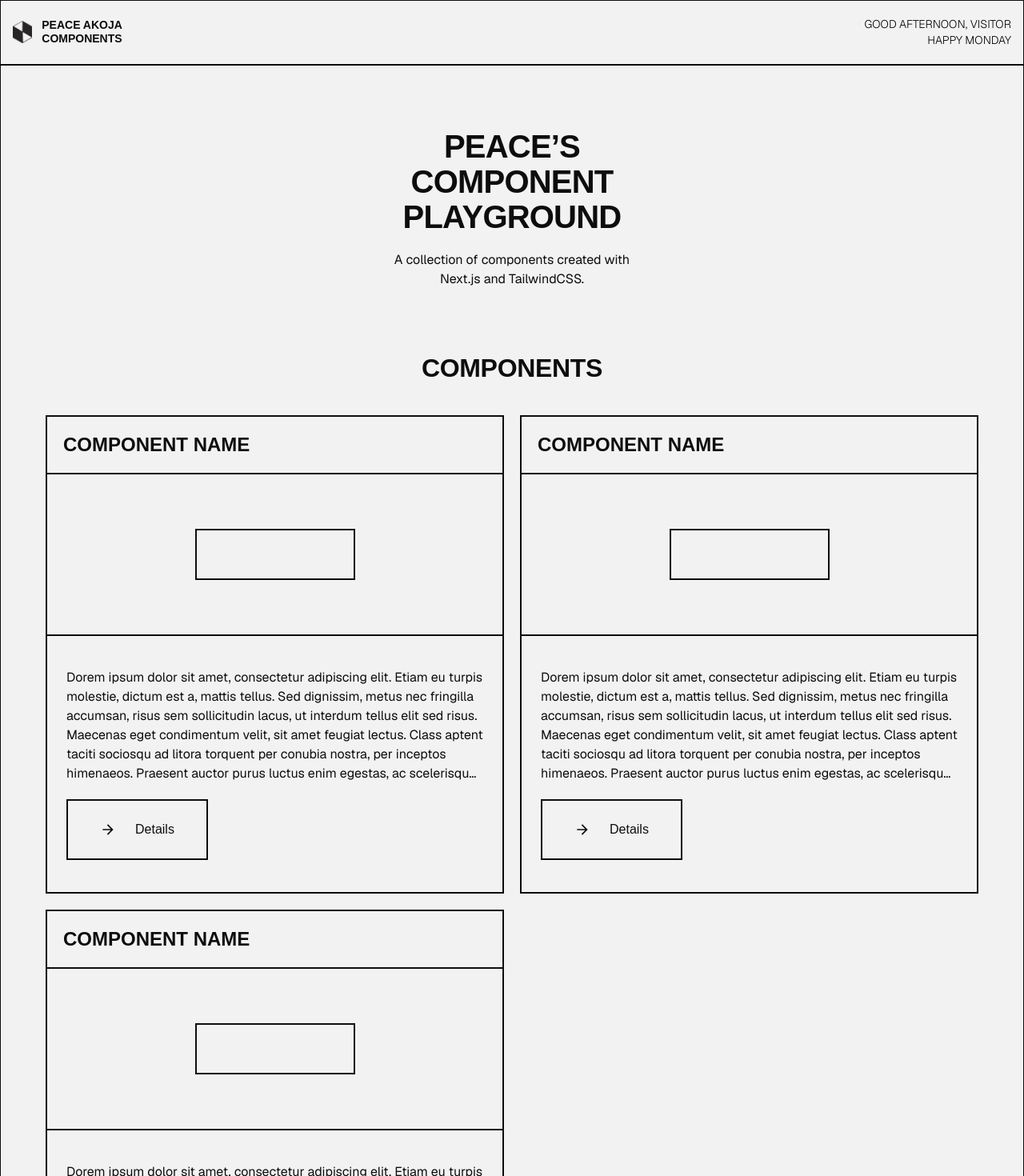
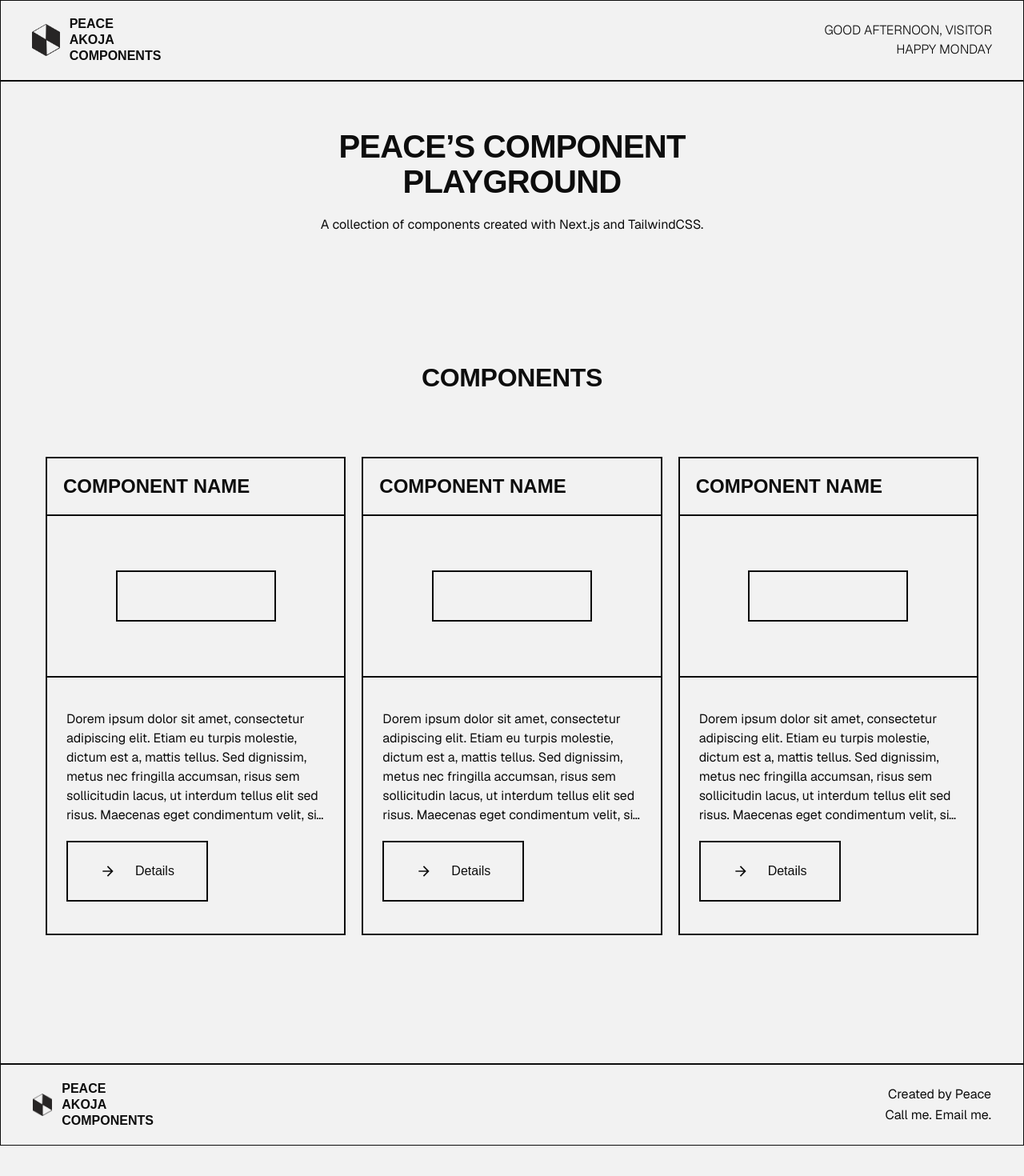
Before and after one commit to BluTargaryan/peace-akoja-components, a Next.js app: page / in a window 1280 px wide. Shown: the top 1470 px of the page at 80% size. After the commit the page ends 1432 px from the top, so only its background shows below. Built offline with nearby package versions, Linux system fonts and the light colour scheme; a web font is replaced by a local one.

Commit message:
chore: xl responsiveness feat: double click overlay for code module

```diff
--- a/app/[componentId]/page.tsx
+++ b/app/[componentId]/page.tsx
@@ -12,13 +12,13 @@ export default function ComponentDetailPage() {
       " />
 </div>
 
-<h1 className="mb-10 ourMaxWidth">
+<h1 className="mb-10 ourMaxWidth xl:mb-20">
 Component Name
 </h1>
 
-<div className="ourMaxWidth flex flex-col gap-5">
+<div className="ourMaxWidth flex flex-col gap-5 xl:gap-10">
 
-<div className="w-full h-50 flex items-center justify-center border-2 border-text ">
+<div className="w-full h-50 flex items-center justify-center border-2 border-text xl:h-100">
 <div className='w-50 h-16 border-2 border-text'/>
 </div>
 
--- a/app/components/atoms/CodeModule.tsx
+++ b/app/components/atoms/CodeModule.tsx
@@ -2,11 +2,22 @@
 
 import React, { useState } from 'react'
 import Button from './Button'
-import { MdOutlineContentCopy } from 'react-icons/md'
+import { MdClose, MdOutlineContentCopy } from 'react-icons/md'
 
 const CodeModule = () => {
   const [copied, setCopied] = useState(false)
+  const [isOverlayOpen, setIsOverlayOpen] = useState(false)
   const codeSnippet = `
+function greet(name) {
+  return "Hello, " + name + "!";
+}
+
+console.log(greet("World")); // Hello, World!
+function greet(name) {
+  return "Hello, " + name + "!";
+}
+
+console.log(greet("World")); // Hello, World!
 function greet(name) {
   return "Hello, " + name + "!";
 }
@@ -22,7 +33,10 @@ console.log(greet("World")); // Hello, World!
 
   return (
     <div className='flex flex-col'>
-    <div className='w-full h-100 p-10 bg-text text-background overflow-y-scroll'>
+    <div
+      className='w-full h-100 p-10 bg-text text-background overflow-y-scroll'
+      onDoubleClick={() => setIsOverlayOpen(true)}
+    >
         <pre className='w-full text-wrap'>
 {codeSnippet}
         </pre>
@@ -33,6 +47,44 @@ console.log(greet("World")); // Hello, World!
     className='px-10 py-6'
     onClick={handleCopy}
     />
+
+    {isOverlayOpen && (
+      <div
+        className='fixed inset-0 z-50 bg-text/70 p-4 md:p-10'
+        onClick={() => setIsOverlayOpen(false)}
+      >
+        <div
+          className='mx-auto flex h-full w-full max-w-5xl flex-col border-2 border-text bg-background p-6'
+          onClick={(event) => event.stopPropagation()}
+        >
+          <div className='mb-4 flex justify-end gap-4'>
+            <Button
+              content={
+                <>
+                  <span>{copied ? "Copied!" : "Copy to clipboard"}</span>
+                  <MdOutlineContentCopy />
+                </>
+              }
+              className='px-6 py-3'
+              onClick={handleCopy}
+            />
+            <Button
+              content={
+                <>
+                  <span>Close</span>
+                  <MdClose />
+                </>
+              }
+              className='px-6 py-3'
+              onClick={() => setIsOverlayOpen(false)}
+            />
+          </div>
+          <div className='h-full overflow-y-auto bg-text p-6 text-background'>
+            <pre className='w-full text-wrap'>{codeSnippet}</pre>
+          </div>
+        </div>
+      </div>
+    )}
     </div>
   )
 }
--- a/app/components/atoms/greetingModule.tsx
+++ b/app/components/atoms/greetingModule.tsx
@@ -59,6 +59,7 @@ const GreetingModule = () => {
   return (
     <div className='flex flex-col text-right font-light text-xs uppercase cursor-pointer
     md:text-sm
+    xl:text-base
     '>
       <span
         className='text-text hover:text-accent transition-all duration-300'
--- a/app/components/sections/Footer.tsx
+++ b/app/components/sections/Footer.tsx
@@ -5,16 +5,20 @@ import logo from '@/public/logo.png'
 
 const Footer = () => {
   return (
-    <footer className='w-full flex justify-between items-center px-4 py-5 border-t-2 border-text'>
+    <footer className='w-full flex justify-between items-center px-4 py-5 border-t-2 border-text
+    md:px-10
+    '>
          <Link href="/" className='flex items-center gap-3'>
                 <Image src={logo} alt="Peace Akoja Components logo" width={100} height={100}  className='h-7 w-auto' />
                 <span className='w-28 text-wrap text-xs uppercase font-semibold font-funnel-display leading-tight
                 md:text-sm md:leading-tighter
+                xl:text-base
                 '>Peace Akoja Components</span>
                 </Link>
 
                 <div className='flex flex-col text-right items-end text-xs gap-0.5
                 md:text-sm
+                xl:text-base
                 '>
                     <a href="https://peaceakoja-portfolio-v2.vercel.app/" target='_blank' className='text-text hover:text-accent transition-all duration-300'>Created by Peace</a>
                     <span className='text-text flex gap-1'>
--- a/app/components/sections/Nav.tsx
+++ b/app/components/sections/Nav.tsx
@@ -5,11 +5,14 @@ import GreetingModule from '../atoms/greetingModule'
 
 const Nav = () => {
   return (
-    <nav className='absolute top-0 left-0 w-full flex justify-between items-center px-4 py-5 border-b-2 border-text'>
+    <nav className='absolute top-0 left-0 w-full flex justify-between items-center px-4 py-5 border-b-2 border-text
+    md:px-10
+    '>
                 <Link href="/" className='flex items-center gap-3'>
-                <Image src={logo} alt="Peace Akoja Components logo" width={100} height={100}  className='h-7 w-auto' />
+                <Image src={logo} alt="Peace Akoja Components logo" width={100} height={100}  className='h-7 w-auto xl:h-10' />
                 <span className='w-28 text-wrap text-xs uppercase font-semibold font-funnel-display leading-tight
                 md:text-sm md:leading-tighter
+                xl:text-base
                 '>Peace Akoja Components</span>
                 </Link>
 
--- a/app/globals.css
+++ b/app/globals.css
@@ -116,6 +116,9 @@ body {
     h3 { font-size: 32px; }
     h4 { font-size: 24px; }
     p{ font-size: 24px; }
+    main{
+      padding: 240px 0;
+    }
   }
 
   .text-func {
@@ -125,6 +128,6 @@ body {
   .ourMaxWidth {
     max-width: 1144px;
     width: 100%;
-    margin:0;
+    margin-inline: auto;
   }
 }
--- a/app/page.tsx
+++ b/app/page.tsx
@@ -5,17 +5,17 @@ export default function Home() {
   return (
     <main>
       <div className="flex flex-col gap-5 text-center w-72 mx-auto mb-20
-      md:w-80
+      md:w-80 xl:w-[512px] xl:mb-40
       ">
         <h1>PEACE’S COMPONENT Playground</h1>
         <p>A collection of components created with Next.js and TailwindCSS.</p>
       </div>
 
-      <section className="flex flex-col gap-10 ourMaxWidth items-center">
+      <section className="flex flex-col gap-10 ourMaxWidth items-center xl:gap-20">
 <h2>Components</h2>
 
 <ul className="grid grid-cols-1 gap-5 px-4 w-full
-md:grid-cols-2
+md:grid-cols-2 xl:grid-cols-3
 ">
 <li>
 <ComponentCard componentId="1" />
```
